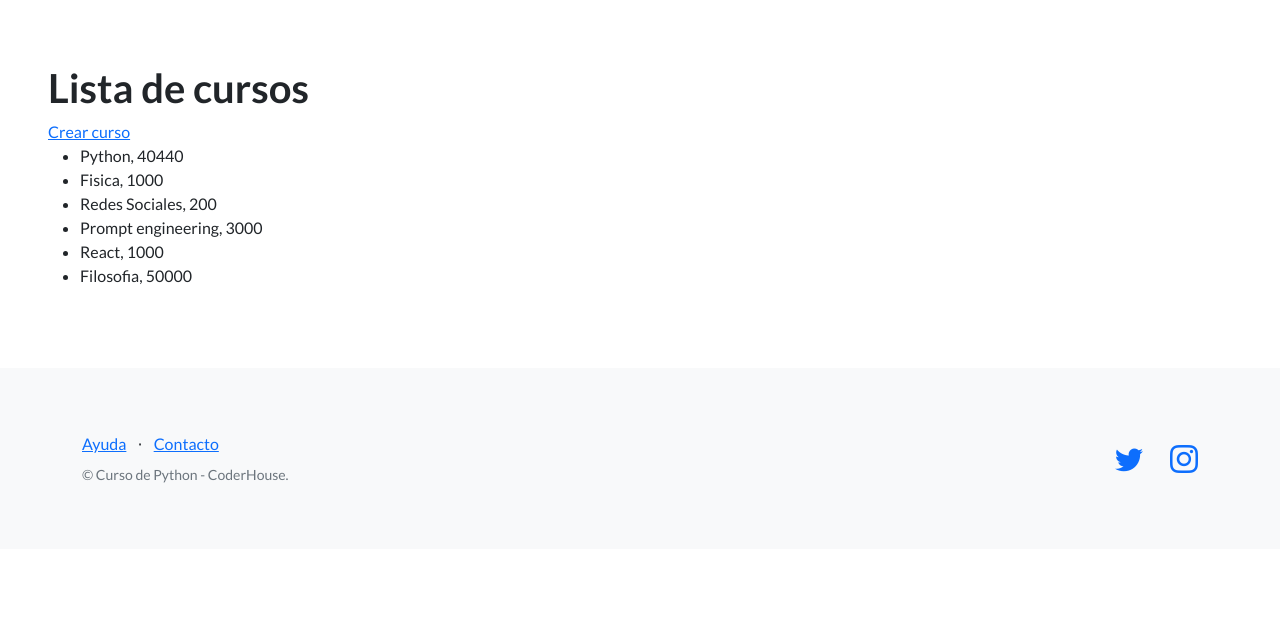
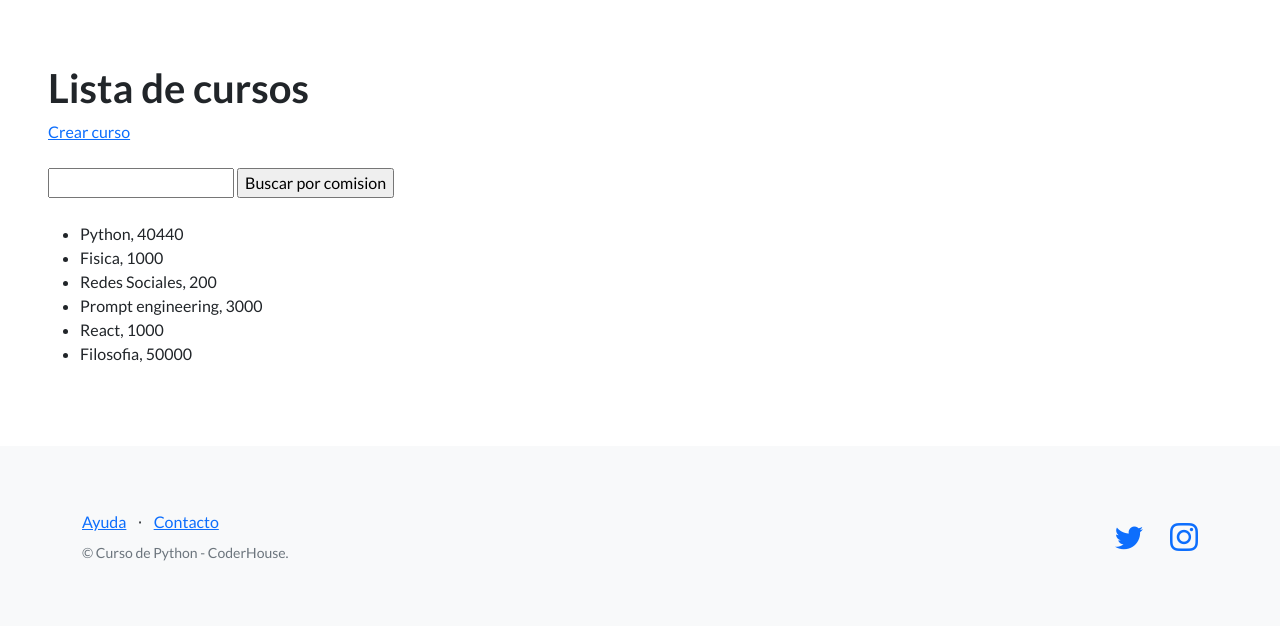
Before and after one commit to pedrorojasg/40440_django, a Django app: page /estudios/cursos/ in a window 1280 px wide. Shown: the part 66-692 px from the top of the page. Run offline with Django 4.2, Linux system fonts and the light colour scheme; data comes from the database, SQL or seed files in the repository; both versions use the stored data as it was after the commit; some libraries are stand-ins or nearby versions.

Commit message:
Agregado busqueda de cursos

```diff
--- a/control_estudios/templates/control_estudios/lista_cursos.html
+++ b/control_estudios/templates/control_estudios/lista_cursos.html
@@ -5,6 +5,13 @@
   <div>
     <h1>Lista de cursos</h1>
     <a href="{% url 'crear_curso' %}">Crear curso</a>
+    <br><br>
+    <form action="{% url 'buscar_cursos' %}" method="post">
+      {% csrf_token %}
+      <input type="text" name="busqueda">
+      <input type="submit" value="Buscar por comision">
+    </form>
+    <br>
     <ul>
     {% for curso in cursos %}
       <li>{{ curso.nombre }}, {{ curso.comision }}</li>
--- a/control_estudios/urls.py
+++ b/control_estudios/urls.py
@@ -17,10 +17,13 @@ Including another URLconf
 from django.contrib import admin
 from django.urls import path
 
-from control_estudios.views import listar_estudiantes, listar_cursos, crear_curso
+from control_estudios.views import listar_estudiantes, listar_cursos, crear_curso,\
+    buscar_cursos
+
 
 urlpatterns = [
     path("estudiantes/", listar_estudiantes, name="lista_estudiantes"),
     path("cursos/", listar_cursos, name="lista_cursos"),
-    path("crear-curso/", crear_curso, name="crear_curso")
+    path("crear-curso/", crear_curso, name="crear_curso"),
+    path("buscar-cursos/", buscar_cursos, name="buscar_cursos"),
 ]
--- a/control_estudios/views.py
+++ b/control_estudios/views.py
@@ -67,7 +67,23 @@ def crear_curso(request):
         formulario = CursoFormulario()
     http_response = render(
         request=request,
-        template_name='control_estudios/formulario_curso_a_mano.html',
+        template_name='control_estudios/formulario_curso.html',
         context={'formulario': formulario}
     )
     return http_response
+
+
+def buscar_cursos(request):
+    if request.method == "POST":
+        data = request.POST
+        busqueda = data["busqueda"]
+        cursos = Curso.objects.filter(comision__contains=busqueda)
+        contexto = {
+            "cursos": cursos,
+        }
+        http_response = render(
+            request=request,
+            template_name='control_estudios/lista_cursos.html',
+            context=contexto,
+        )
+        return http_response
```
Also changed, not shown: db.sqlite3.
